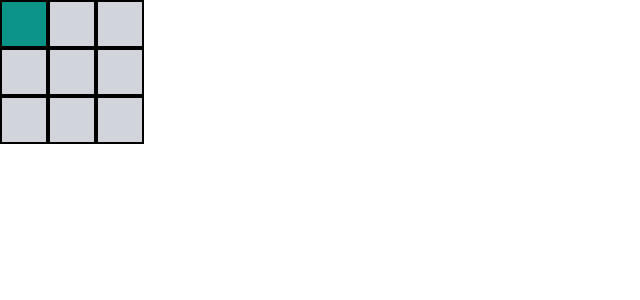
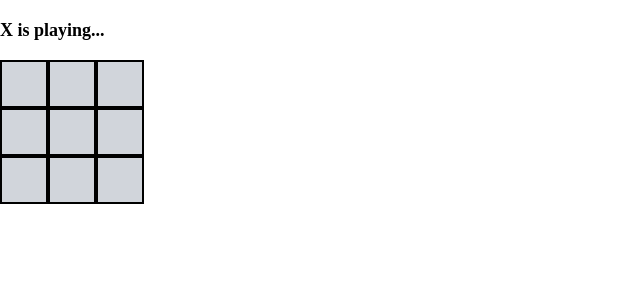
Before and after one commit to 20101301-Alina-Hasan/tic-tac-toe, a React (Create React App) app: page / in a window 1280 px wide. Shown: the top 300 px of the page, without its empty margins (0-640 px from the left). Built offline with nearby package versions, Linux system fonts and the light colour scheme.

Commit message:
calculate winner

```diff
--- a/src/App.css
+++ b/src/App.css
@@ -1,7 +1,19 @@
+.board-container {
+  @apply flex items-center justify-center h-screen;
+}
+
 .square {
-  @apply w-12 h-12 hover:bg-teal-600 text-white font-bold border-2 border-black;
+  @apply w-12 h-12  text-white font-bold border-2 border-black;
 }
 
 .board-row {
   @apply flex space-x-0;
 }
+
+.status {
+  @apply text-lg font-bold  my-4;
+}
+
+.status-winner {
+  @apply text-green-600;
+}
--- a/src/App.tsx
+++ b/src/App.tsx
@@ -8,39 +8,61 @@ type SquareProps = {
 };
 
 function Square({ value, handleClick, isClicked }: SquareProps) {
-  const bgColor = value === 'X' ? 'bg-teal-600' : value === 'O' ? 'bg-red-500' : 'bg-teal-400';
+  const bgColor = isClicked
+    ? value === 'X'
+      ? 'bg-teal-600'
+      : value === 'O'
+        ? 'bg-red-500'
+        : ''
+    : 'bg-gray-300 hover:bg-gray-400';
 
   return (
-    <button
-      className={`square ${isClicked ? bgColor : 'bg-gray-300'}`}
-      onClick={handleClick}
-    >
-      {value}
-    </button>
+    <button className={`square ${bgColor}`} onClick={handleClick}> {value} </button>
   );
+}
+
+function calculateWinner(squares: string[]): boolean {
+  const lines = [
+    [0, 1, 2],
+    [3, 4, 5],
+    [6, 7, 8],
+    [0, 3, 6],
+    [1, 4, 7],
+    [2, 5, 8],
+    [0, 4, 8],
+    [2, 4, 6],
+  ];
+  for (let i = 0; i < lines.length; i++) {
+    const [a, b, c] = lines[i];
+    if (squares[a] && squares[a] === squares[b] && squares[a] === squares[c]) {
+      return true; // A winner exists
+    }
+  }
+  return false; // No winner yet
 }
 
 export default function Board() {
   const [player, setPlayer] = useState('X');
   const [values, setValues] = useState(Array(9).fill(''));
   const [clicked, setClicked] = useState(Array(9).fill(false));
+  const [winner, setWinner] = useState(false); // Track if there's a winner
 
   const onCell = (i: number) => {
-    if (clicked[i]) return; // Prevent changing already clicked cells
+    if (clicked[i] || winner) return; // Disable click if cell is already clicked or game has a winner
 
-    setValues(prev => {
-      const nextValues = [...prev];
-      nextValues[i] = player;
-      return nextValues;
-    });
+    const nextValues = [...values];
+    nextValues[i] = player;
+    setValues(nextValues);
 
-    setClicked(prev => {
-      const nextClicked = [...prev];
-      nextClicked[i] = true;
-      return nextClicked;
-    });
+    const nextClicked = [...clicked];
+    nextClicked[i] = true;
+    setClicked(nextClicked);
 
-    setPlayer(prev => (prev === 'X' ? 'O' : 'X'));
+    if (calculateWinner(nextValues)) {
+      setWinner(true); // Mark that the game has a winner
+    } else {
+      setPlayer(prev => (prev === 'X' ? 'O' : 'X')); // Switch players
+    }
   };
 
   const renderSquare = (i: number) => (
@@ -53,6 +75,14 @@ export default function Board() {
 
   return (
     <>
+      <div className="status">
+      <span> {player} </span>
+        {winner ? (
+          <span className="status-winner">wins! </span>
+        ) : (
+          <span> is playing...</span>
+        )}
+      </div>
       {Array.from({ length: 3 }, (_, rowIndex) => (
         <div key={rowIndex} className="board-row">
           {Array.from({ length: 3 }, (_, colIndex) =>
```
